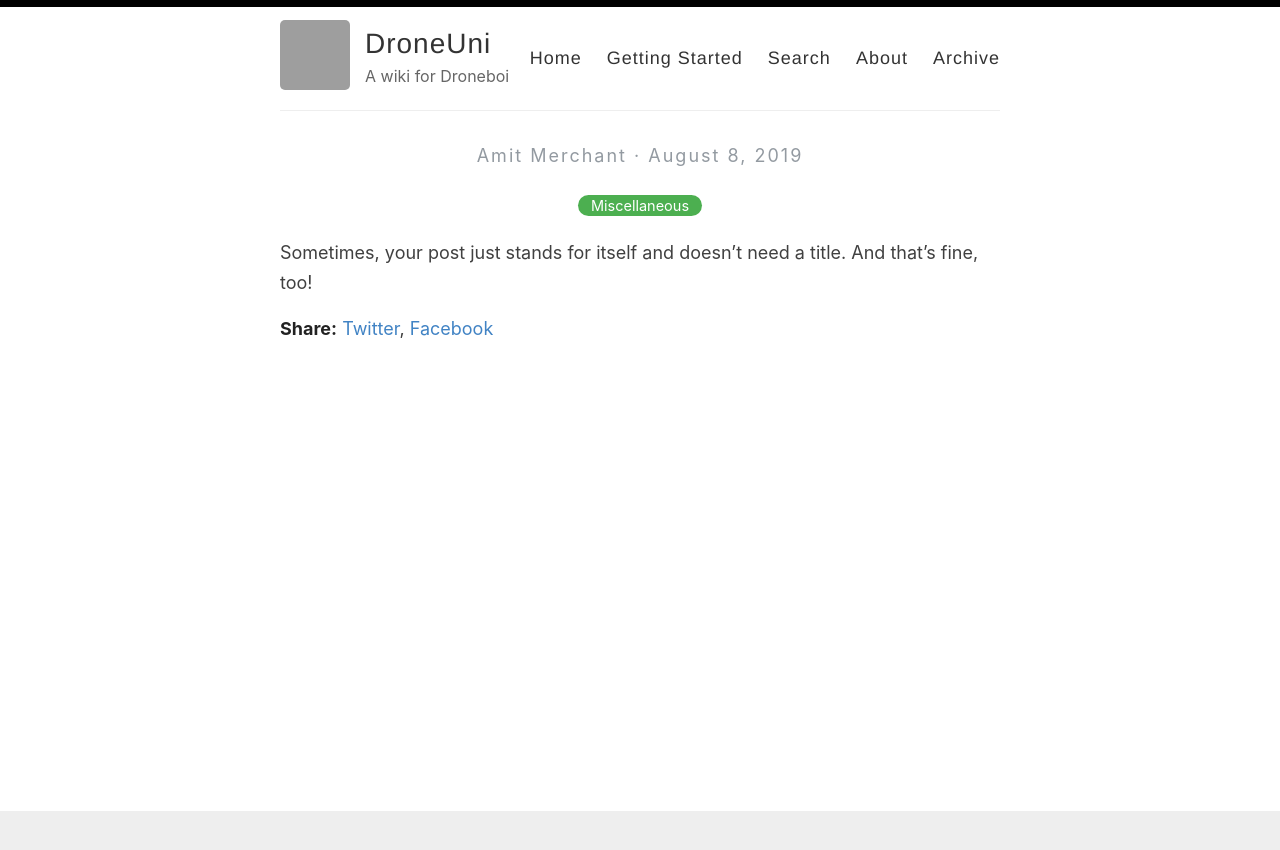
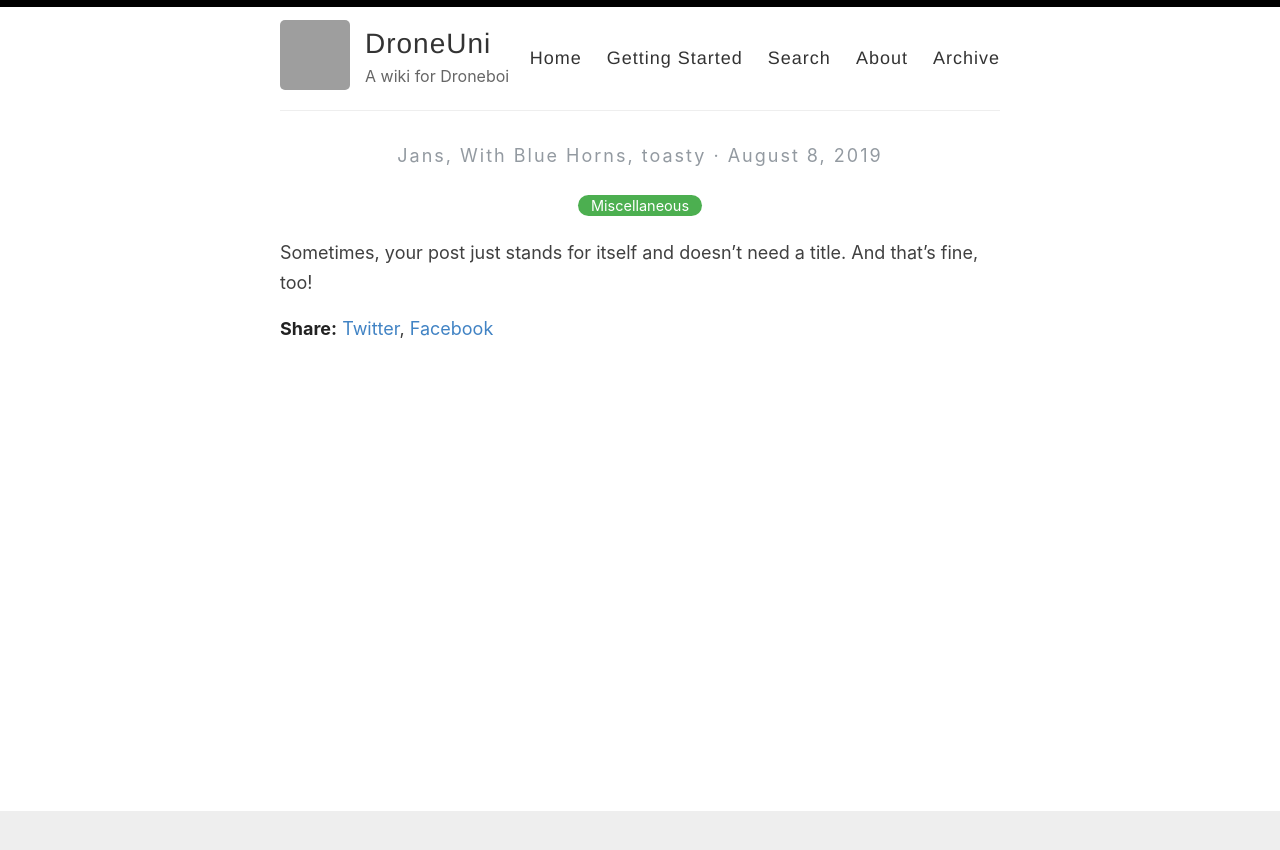
Before and after one commit to DroneUni/wiki, a Jekyll site: the page built from _posts/2019-08-08-no-title-posts.md, in a window 1280 px wide. Shown: the top 850 px of the page. Built offline with Jekyll 4.4.1, drawn with Linux system fonts in a browser that asks for light colours; grey boxes are pictures that could not be loaded.

Commit message:
Update _config.yml

```diff
--- a/_config.yml
+++ b/_config.yml
@@ -6,7 +6,7 @@
 name: DroneUni
 
 # Name of the author
-author: Amit Merchant
+author: Jans, With Blue Horns, toasty
 
 # Short bio or description (displayed in the header)
 description: A wiki for Droneboi
```
